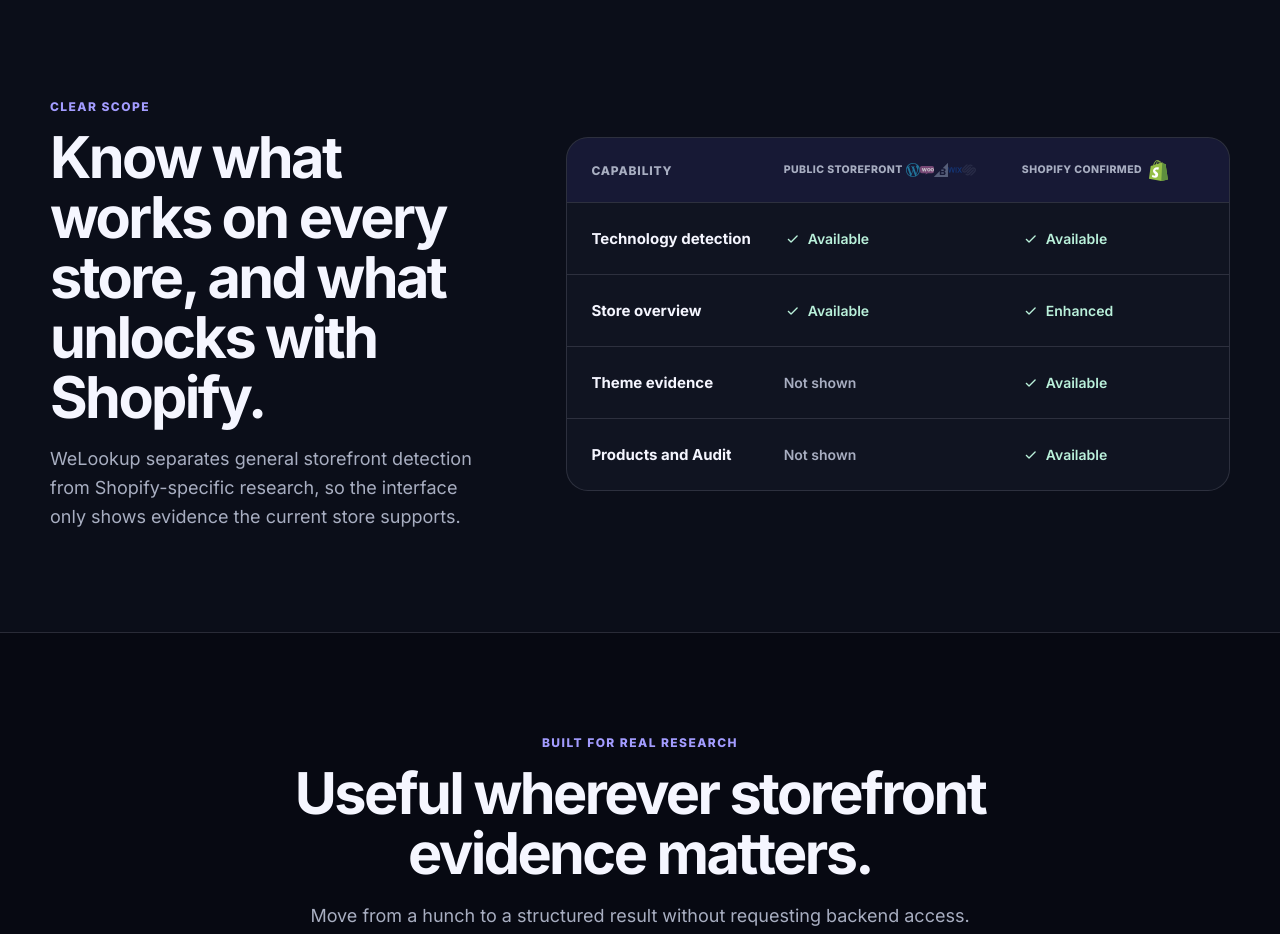
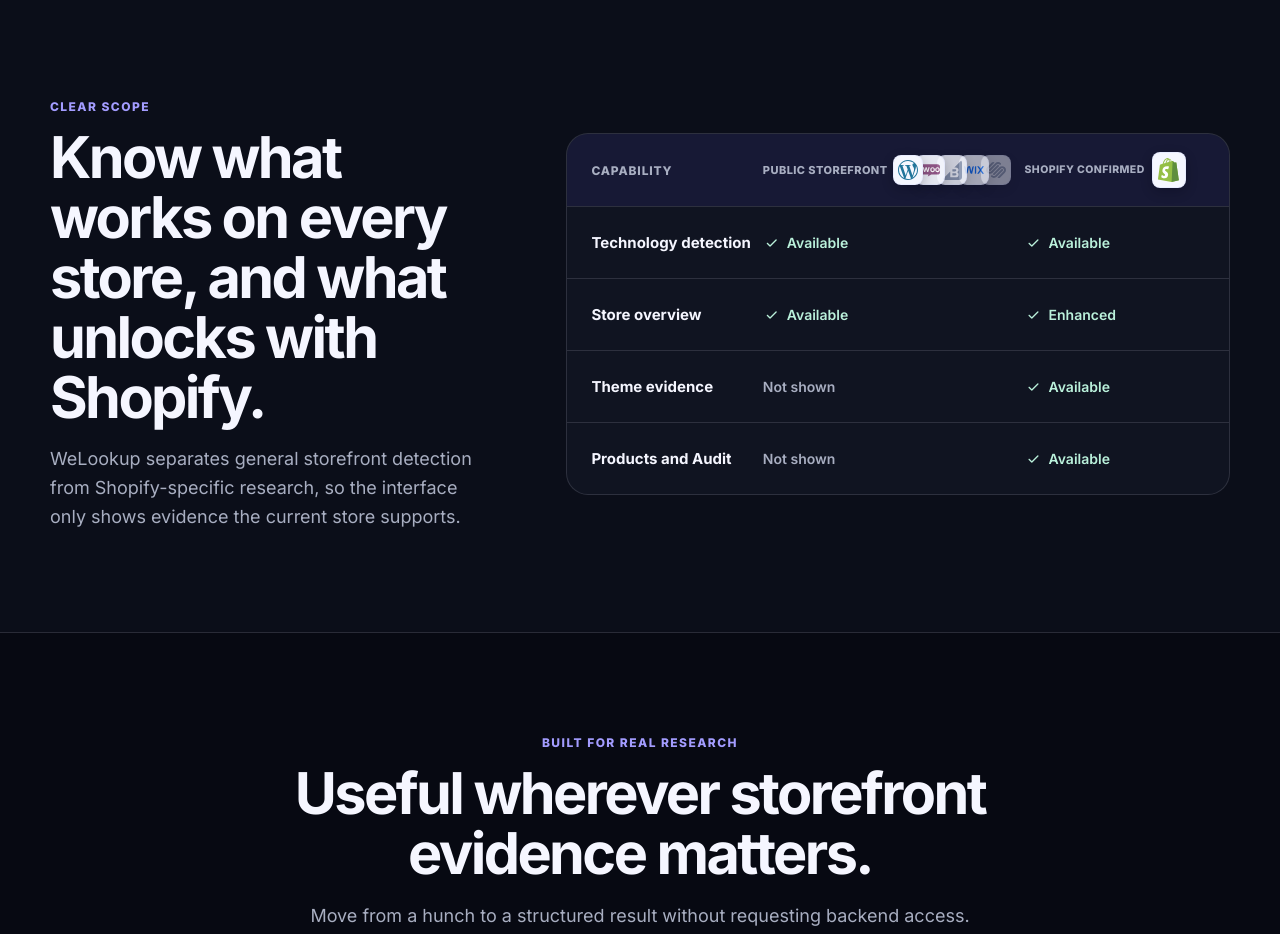
Before and after one commit to noubahar/welookup, a plain HTML site: page landing-v2/index.html in a window 1280 px wide. Shown: the part 2840-3774 px from the top of the page. Drawn offline with nearby package versions, Linux system fonts and the light colour scheme.

Commit message:
improve platform logo visibility

```diff
--- a/landing-v2/styles.css
+++ b/landing-v2/styles.css
@@ -659,7 +659,7 @@ img {
 
 .scope-row {
   display: grid;
-  grid-template-columns: 1.05fr 1.3fr 1fr;
+  grid-template-columns: 0.95fr 1.45fr 1fr;
   align-items: center;
   min-height: 72px;
   padding: 0 24px;
@@ -670,7 +670,7 @@ img {
 }
 
 .scope-head {
-  min-height: 64px;
+  min-height: 72px;
   background: rgba(95, 80, 255, 0.09);
   color: var(--muted);
   font-size: 12px;
@@ -688,8 +688,8 @@ img {
 }
 
 .scope-platform-head {
-  gap: 3px;
-  font-size: 10.5px;
+  gap: 5px;
+  font-size: 11px;
   letter-spacing: 0.04em;
 }
 
@@ -702,25 +702,39 @@ img {
   display: inline-flex;
   align-items: center;
   gap: 0;
-  height: 18px;
+  height: 26px;
 }
 
 .platform-logo {
-  width: 14px;
-  height: 14px;
+  position: relative;
+  width: 24px;
+  height: 24px;
+  box-sizing: border-box;
+  padding: 3px;
+  border: 1px solid rgba(228, 232, 255, 0.68);
+  border-radius: 7px;
+  background: #f5f7ff;
   object-fit: contain;
-}
-
-.platform-logo-1 { opacity: 1; }
-.platform-logo-2 { opacity: 0.76; }
-.platform-logo-3 { opacity: 0.53; }
-.platform-logo-4 { opacity: 0.31; }
-.platform-logo-5 { opacity: 0.13; }
+  box-shadow: 0 4px 12px rgba(4, 6, 16, 0.24);
+}
+
+.platform-logo + .platform-logo { margin-left: -6px; }
+.platform-logo-1 { z-index: 5; opacity: 1; }
+.platform-logo-2 { z-index: 4; opacity: 0.92; }
+.platform-logo-3 { z-index: 3; opacity: 0.8; }
+.platform-logo-4 { z-index: 2; opacity: 0.64; }
+.platform-logo-5 { z-index: 1; opacity: 0.46; }
 
 .scope-shopify-head img {
-  width: 19px;
-  height: 22px;
+  width: 28px;
+  height: 30px;
+  box-sizing: border-box;
+  padding: 4px;
+  border: 1px solid rgba(228, 232, 255, 0.68);
+  border-radius: 8px;
+  background: #f5f7ff;
   object-fit: contain;
+  box-shadow: 0 4px 12px rgba(4, 6, 16, 0.24);
 }
 
 .scope-row strong {
@@ -1134,6 +1148,60 @@ img {
   }
 }
 
+@media (min-width: 961px) and (max-width: 1080px) {
+  .scope-platform-head {
+    gap: 3px;
+    font-size: 10px;
+  }
+
+  .platform-logo-run {
+    height: 24px;
+  }
+
+  .platform-logo {
+    width: 22px;
+    height: 22px;
+  }
+
+  .platform-logo + .platform-logo {
+    margin-left: -7px;
+  }
+
+  .scope-shopify-head {
+    gap: 4px;
+    font-size: 9.5px;
+  }
+
+  .scope-shopify-head img {
+    width: 24px;
+    height: 26px;
+    padding: 3px;
+  }
+}
+
+@media (min-width: 1081px) {
+  .platform-logo-run {
+    height: 32px;
+  }
+
+  .platform-logo {
+    width: 30px;
+    height: 30px;
+    padding: 4px;
+    border-radius: 8px;
+  }
+
+  .platform-logo + .platform-logo {
+    margin-left: -8px;
+  }
+
+  .scope-shopify-head img {
+    width: 34px;
+    height: 36px;
+    padding: 5px;
+  }
+}
+
 @media (max-width: 960px) {
   .header-inner {
     grid-template-columns: 1fr auto auto;
```
